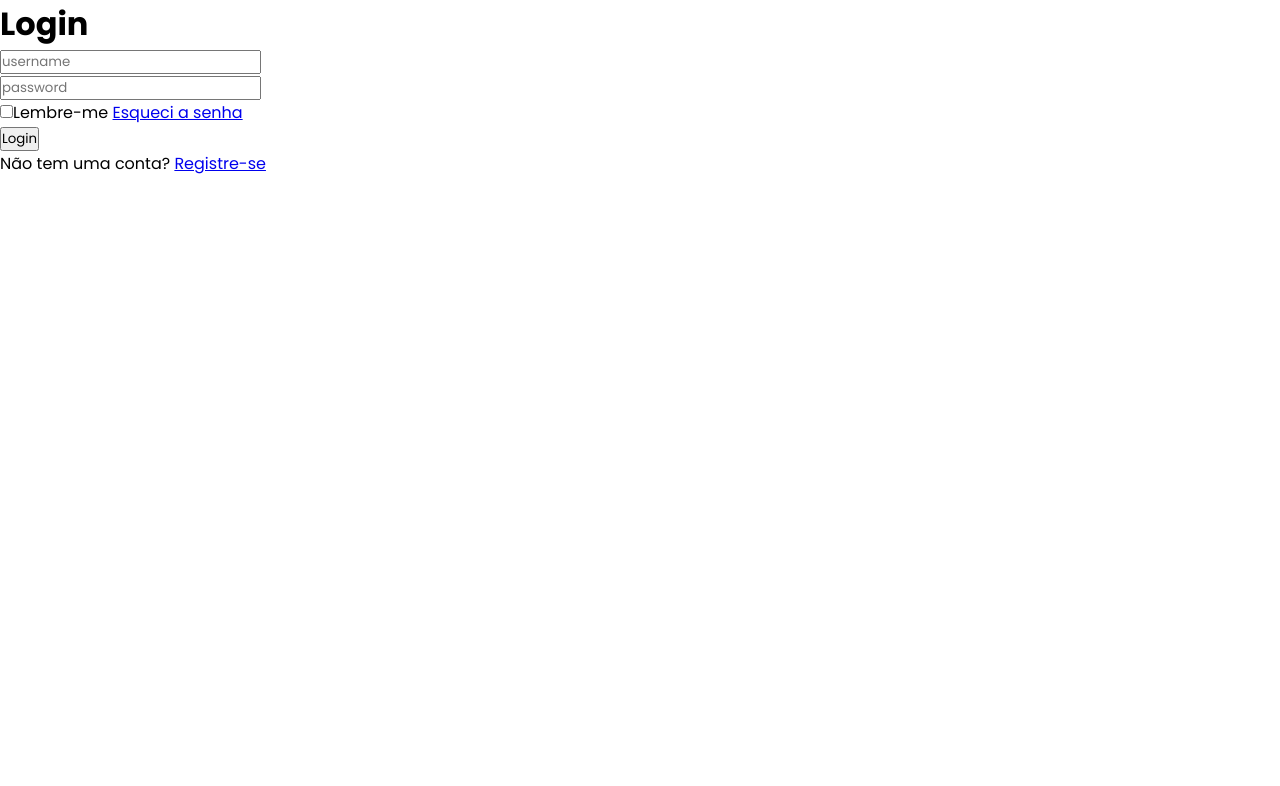
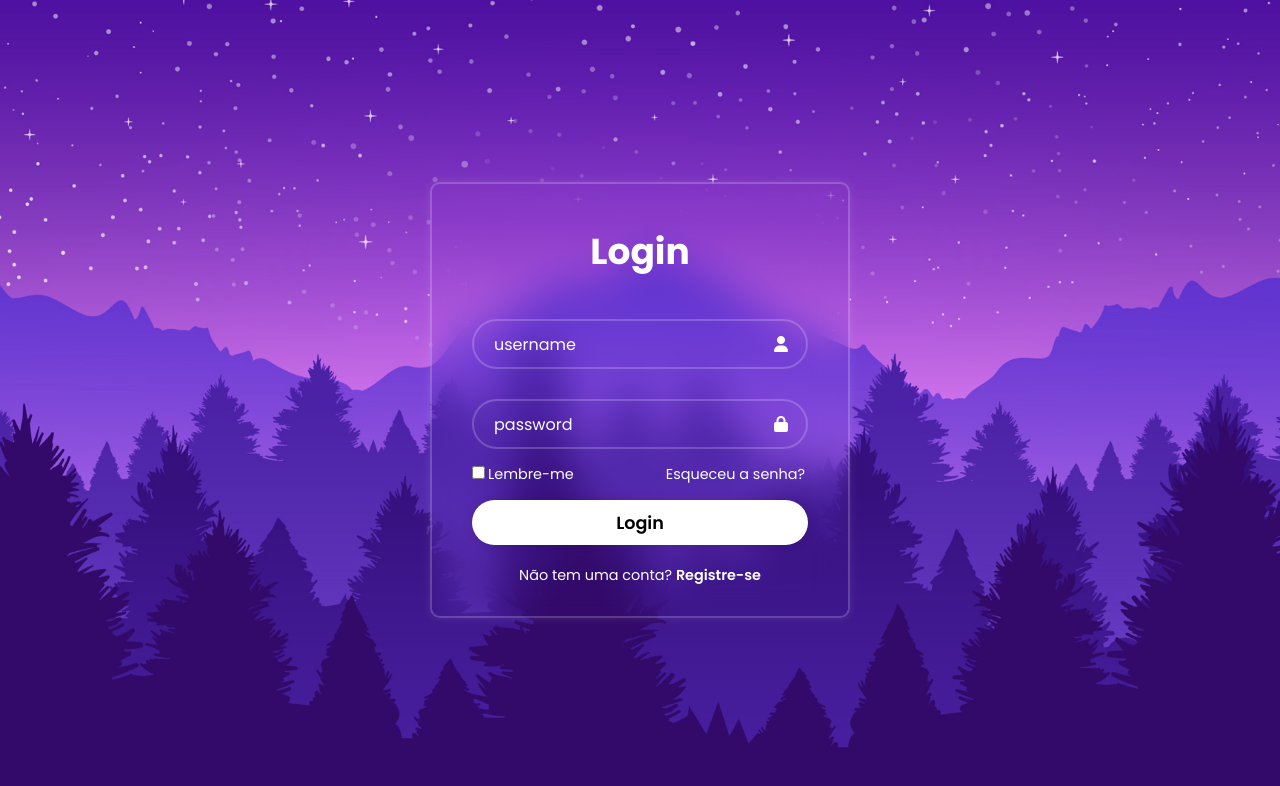
Before and after one commit to gutosavi/projeto-login, a plain HTML site: page index.html in a window 1280 px wide. Drawn offline with nearby package versions, Linux system fonts and the light colour scheme.

Commit message:
tela login

```diff
--- a/css/style.css
+++ b/css/style.css
@@ -5,4 +5,123 @@
   padding: 0;
   box-sizing: border-box;
   font-family: "Poppins", sans-serif;
+  font-size: 1em;
 }
+
+body{
+  display: flex;
+  justify-content: center;
+  align-items: center;
+  min-height: 100vh;
+  background: url(../img/img.jpg) no-repeat;
+  background-size: cover;
+  background-position: center;
+}
+
+main#tela{
+  width: 420px;
+  color: white;
+  background: transparent;
+  border: 2px solid rgba(255, 255, 255, .2);
+  color: white;
+  backdrop-filter: blur(20px);
+  border-radius: 10px;
+  padding: 30px 40px;
+  box-shadow: 0 0 10px rgba(255, 255, 255, .1);
+}
+
+main h1{
+  text-align: center;
+  font-size: 36px;
+  padding: 10px;
+}
+
+#tela .input-box{
+  width: 100%;
+  height: 50px;
+  margin: 30px 0px;
+  position: relative;
+}
+
+.input-box input{
+  width: 100%;
+  height: 100%;
+  background-color: transparent;
+  border-radius: 40px;
+  border: none;
+  outline: none;
+  border: 2px solid rgba(255, 255, 255, .2);
+  font-size: 1em;
+  color: white;
+  padding: 20px 45px 20px 20px;
+  cursor: pointer;
+}
+
+.input-box input::placeholder{
+  color: white;
+}
+
+.input-box i{
+  position: absolute;
+  right: 20px;
+  top: 50%;
+  transform: translateY(-50%);
+}
+
+#tela .auto-username{
+  display: flex;
+  justify-content: space-between;
+  text-align: center;
+  font-size: .9em;
+  margin: -15px 0 15px;
+}
+
+.auto-username label input{
+  accent-color: #fff;
+  margin-right: 3px;
+  cursor: pointer;
+}
+
+.auto-username a{
+  text-decoration: none;
+  color: white;
+  margin-right: 3px;
+  cursor: pointer;
+}
+
+.auto-username a:hover{
+  text-decoration: underline;
+}
+
+#tela .btn{
+  width: 100%;
+  height: 45px;
+  background-color: white;
+  border: none;
+  outline: none;
+  border-radius: 40px;
+  box-shadow: 0 0 10px rgba(0, 0, 0, .1);
+  cursor: pointer;
+  font-size: 1.1em;
+  font-weight: 600;
+}
+
+#tela .registre{
+  display: flex;
+  justify-content: center;
+  text-align: center;
+  font-size: .9em;
+  color: white;
+  margin-top: 20px;
+}
+
+#tela .registre a{
+  text-decoration: none;
+  color: white;
+  font-weight: 600;
+  transition: color .3s;
+}
+
+#tela .registre a:hover{
+  color: wheat;
+}
--- a/index.html
+++ b/index.html
@@ -8,23 +8,26 @@
     <title>Login Form in HTML and CSS | Codehal</title>
     <link rel="stylesheet" href="css/style.css">
     <link href='https://unpkg.com/boxicons@2.1.4/css/boxicons.min.css' rel='stylesheet'>
+    <script src="https://kit.fontawesome.com/d1f07ec24b.js" crossorigin="anonymous"></script>
 </head>
 
 <body>
     <main id="tela">
-        <form action="">
+        <form action="cadastro.php" method="post" autocomplete="on">
             <h1>Login</h1>
             <div class="input-box">
                 <label for="itext"></label>
                 <input type="text" name="text" id="itext" required placeholder="username">
+                <i class="fa-solid fa-user"></i>
             </div>
             <div class="input-box">
                 <label for="password"></label>
                 <input type="password" required placeholder="password">
+                <i class="fa-solid fa-lock"></i>
             </div>
             <div class="auto-username">
-                <label for=""><input type="checkbox">Lembre-me</label>
-                <a href="#">Esqueci a senha</a>
+                <label for="irem"><input type="checkbox" id="irem">Lembre-me</label>
+                <a href="#">Esqueceu a senha?</a>
             </div>
             <button type="submit" class="btn">Login</button>
             <div class="registre">
```
